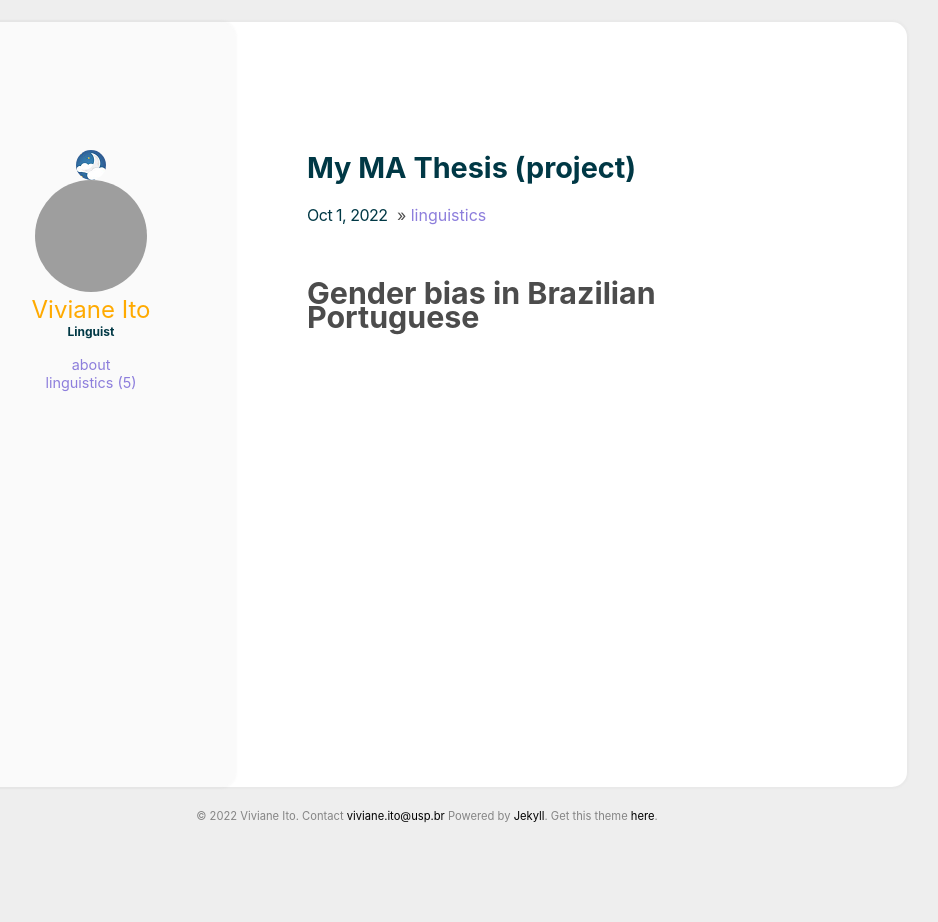
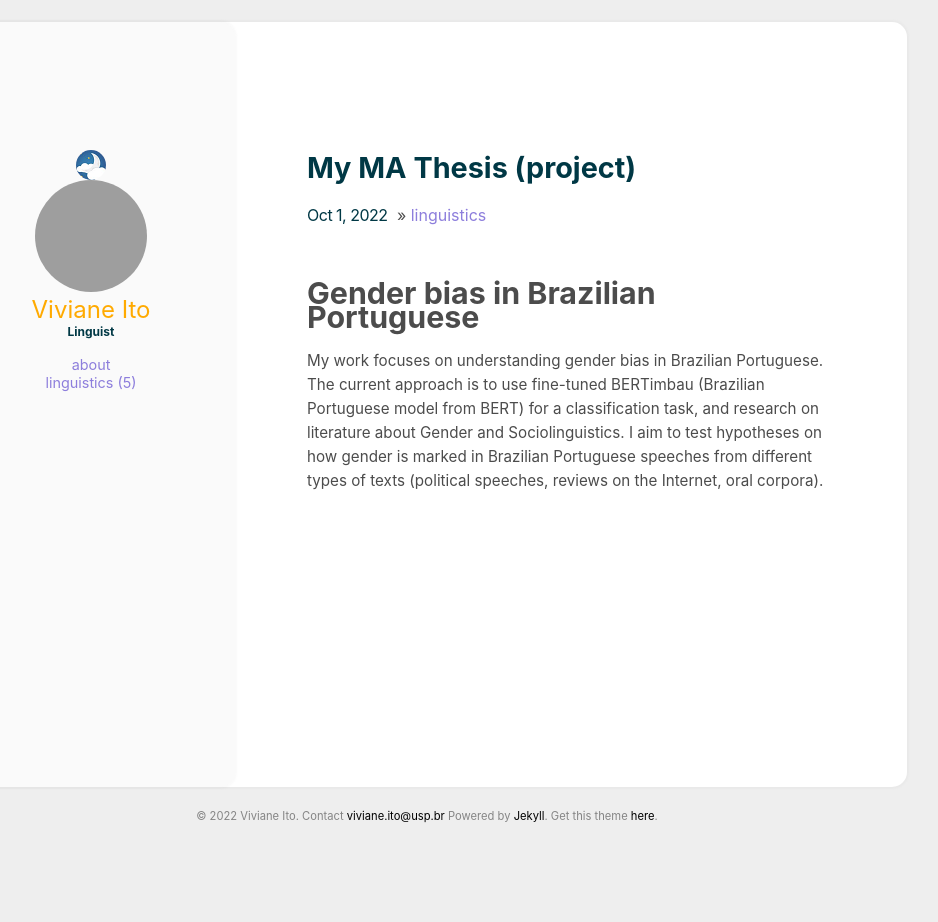
Before and after one commit to itovvmk/itovvmk.github.io, a Jekyll site: the page built from _posts/2022-10-01-ma-thesis.md, in a window 1280 px wide. Shown: the whole page, without its empty margins (213-1151 px from the left). Built offline with Jekyll 4.4.1, drawn with Linux system fonts in a browser that asks for light colours; nearby versions of some CDN libraries; grey boxes are pictures that could not be loaded.

Commit message:
MA description

```diff
--- a/_posts/2022-10-01-ma-thesis.md
+++ b/_posts/2022-10-01-ma-thesis.md
@@ -4,3 +4,5 @@ categories: [linguistics]
 comments: true
 ---
 # Gender bias in Brazilian Portuguese
+
+My work focuses on understanding gender bias in Brazilian Portuguese. The current approach is to use fine-tuned BERTimbau (Brazilian Portuguese model from BERT) for a classification task, and research on literature about Gender and Sociolinguistics. I aim to test hypotheses on how gender is marked in Brazilian Portuguese speeches from different types of texts (political speeches, reviews on the Internet, oral corpora).
```
